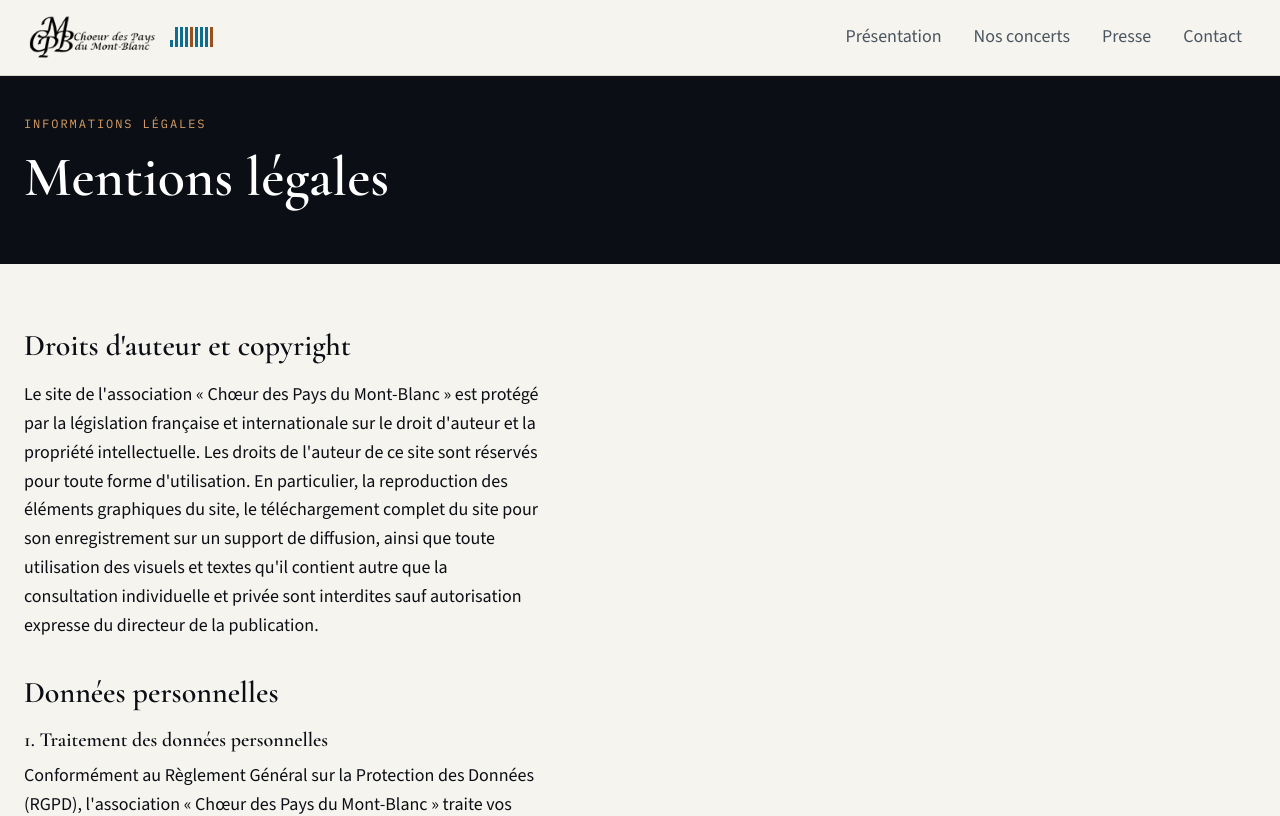
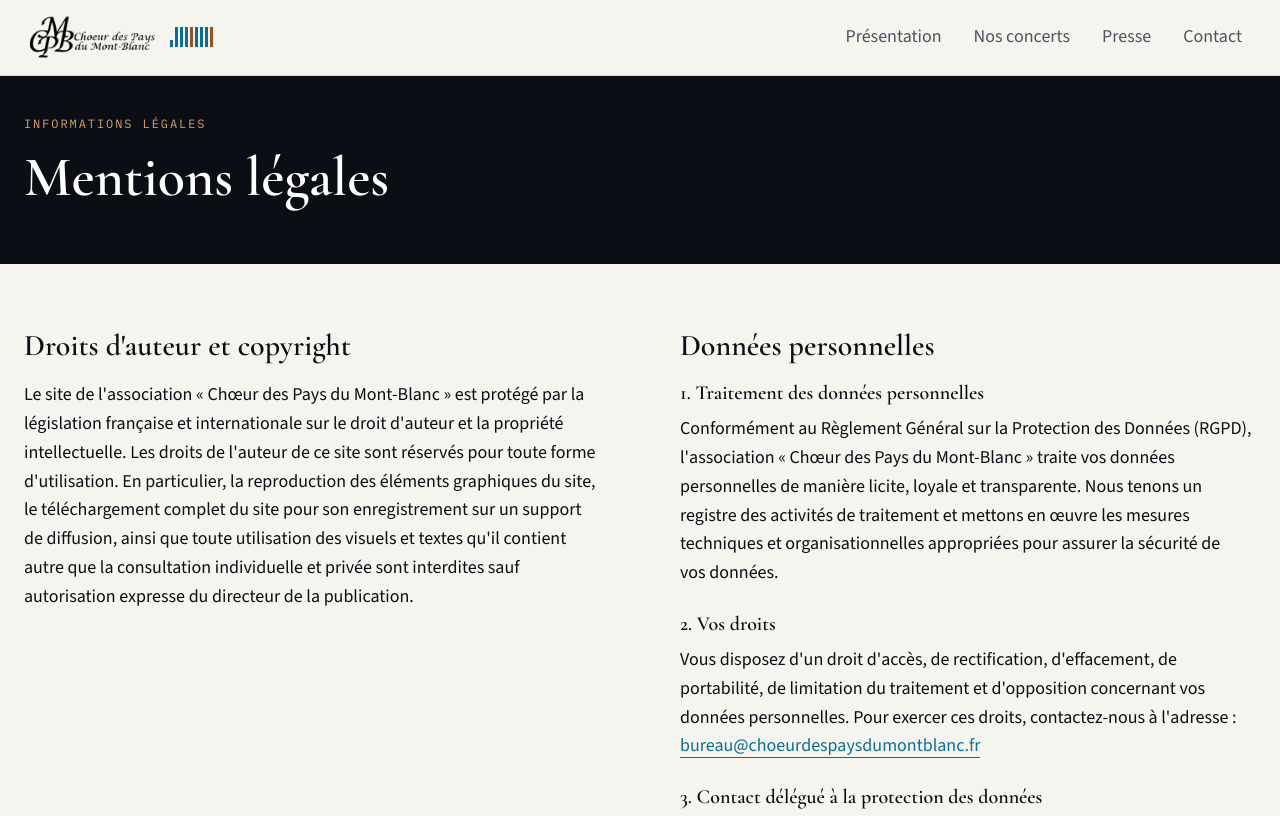
Before and after one commit to Mitchnsun/cpmb, a Next.js app: page /mentions-legales in a window 1280 px wide. Shown: the top 816 px of the page. Built offline with nearby package versions, Linux system fonts and the light colour scheme.

Commit message:
fix(seo): update JoinBanner to emphasize recruitment message and remove outdated rehearsal info

```diff
--- a/app/mentions-legales/page.tsx
+++ b/app/mentions-legales/page.tsx
@@ -15,32 +15,35 @@ export default function Mentions() {
       <PageBanner overline="Informations légales" title="Mentions légales" />
 
       <section className="max-w-site mx-auto px-6 pt-16 pb-20">
-        <article className="max-w-prose">
+        <article className="flex flex-col justify-around gap-8 lg:flex-row lg:gap-20">
+          <div className="flex-1">
             <h2 className="font-display mb-4 text-3xl font-semibold">Droits d&apos;auteur et copyright</h2>
             <p className="text-lg">
               Le site de l&apos;association « Chœur des Pays du Mont-Blanc » est protégé par la législation française et
-            internationale sur le droit d&apos;auteur et la propriété intellectuelle. Les droits de l&apos;auteur de ce
-            site sont réservés pour toute forme d&apos;utilisation. En particulier, la reproduction des éléments
+              internationale sur le droit d&apos;auteur et la propriété intellectuelle. Les droits de l&apos;auteur de
+              ce site sont réservés pour toute forme d&apos;utilisation. En particulier, la reproduction des éléments
               graphiques du site, le téléchargement complet du site pour son enregistrement sur un support de diffusion,
-            ainsi que toute utilisation des visuels et textes qu&apos;il contient autre que la consultation individuelle
-            et privée sont interdites sauf autorisation expresse du directeur de la publication.
+              ainsi que toute utilisation des visuels et textes qu&apos;il contient autre que la consultation
+              individuelle et privée sont interdites sauf autorisation expresse du directeur de la publication.
             </p>
+          </div>
 
-          <h2 className="font-display mt-9 mb-4 text-3xl font-semibold">Données personnelles</h2>
+          <div className="flex-1">
+            <h2 className="font-display mb-4 text-3xl font-semibold">Données personnelles</h2>
 
             <h3 className="font-display mb-2 text-xl font-semibold">1. Traitement des données personnelles</h3>
             <p className="text-lg">
-            Conformément au Règlement Général sur la Protection des Données (RGPD), l&apos;association « Chœur des Pays
-            du Mont-Blanc » traite vos données personnelles de manière licite, loyale et transparente. Nous tenons un
-            registre des activités de traitement et mettons en œuvre les mesures techniques et organisationnelles
-            appropriées pour assurer la sécurité de vos données.
+              Conformément au Règlement Général sur la Protection des Données (RGPD), l&apos;association « Chœur des
+              Pays du Mont-Blanc » traite vos données personnelles de manière licite, loyale et transparente. Nous
+              tenons un registre des activités de traitement et mettons en œuvre les mesures techniques et
+              organisationnelles appropriées pour assurer la sécurité de vos données.
             </p>
 
             <h3 className="font-display mt-6 mb-2 text-xl font-semibold">2. Vos droits</h3>
             <p className="text-lg">
               Vous disposez d&apos;un droit d&apos;accès, de rectification, d&apos;effacement, de portabilité, de
-            limitation du traitement et d&apos;opposition concernant vos données personnelles. Pour exercer ces droits,
-            contactez-nous à l&apos;adresse :{" "}
+              limitation du traitement et d&apos;opposition concernant vos données personnelles. Pour exercer ces
+              droits, contactez-nous à l&apos;adresse :{" "}
               <TextLink href={`mailto:${CONTACT_EMAIL}`} className="wrap-anywhere">
                 {CONTACT_EMAIL}
               </TextLink>
@@ -60,13 +63,14 @@ export default function Mentions() {
             <p className="text-lg">
               L&apos;envoi de courrier électronique à des fins de publicité suppose que vous ayez exprimé votre accord
               préalable. Vous pouvez vous opposer à l&apos;utilisation de ces coordonnées par courrier envoyé à
-            l&apos;adresse de l&apos;association ou par désinscription lors de la réception d&apos;un courriel de type «
-            Lettre d&apos;information ».
+              l&apos;adresse de l&apos;association ou par désinscription lors de la réception d&apos;un courriel de type
+              « Lettre d&apos;information ».
             </p>
 
             <p className="text-muted mt-9 text-lg">
               Licences entrepreneur du spectacle : PLATESV-D-2022-005692 et PLATESV-D-2022-005721.
             </p>
+          </div>
         </article>
       </section>
     </>
--- a/components/JoinBanner.tsx
+++ b/components/JoinBanner.tsx
@@ -1,4 +1,5 @@
 import ButtonLink from "@/components/ButtonLink";
+import Overline from "@/components/Overline";
 
 /**
  * "Nous rejoindre" banner (CPMB-07): full-width teal strip between the hero
@@ -15,6 +16,7 @@ const JoinBanner = () => (
         <h2 id="nous-rejoindre" className="font-display mb-3.5 text-3xl font-semibold text-white">
           Nous rejoindre
         </h2>
+        <Overline className="mb-2 text-base text-white">Nous avons besoin de vos voix !</Overline>
         <p className="max-w-md text-lg text-white">
           Le chœur recrute des choristes ayant une expérience chorale et/ou une capacité en déchiffrage. Le recrutement
           se fait après audition.
@@ -26,8 +28,6 @@ const JoinBanner = () => (
           Un vendredi par mois, 19h30 – 22h
           <br />
           Un dimanche par mois, 10h – 16h
-          <br />
-          Soit 9 heures de répétition par mois.
         </p>
         {/* Full width below the mobile breakpoint, so the target is easy to hit. */}
         <ButtonLink
```
Also changed, not shown: 1 other file (tests, documents, lock files or other folders). Lines whose indentation alone changed are shown as unchanged.
